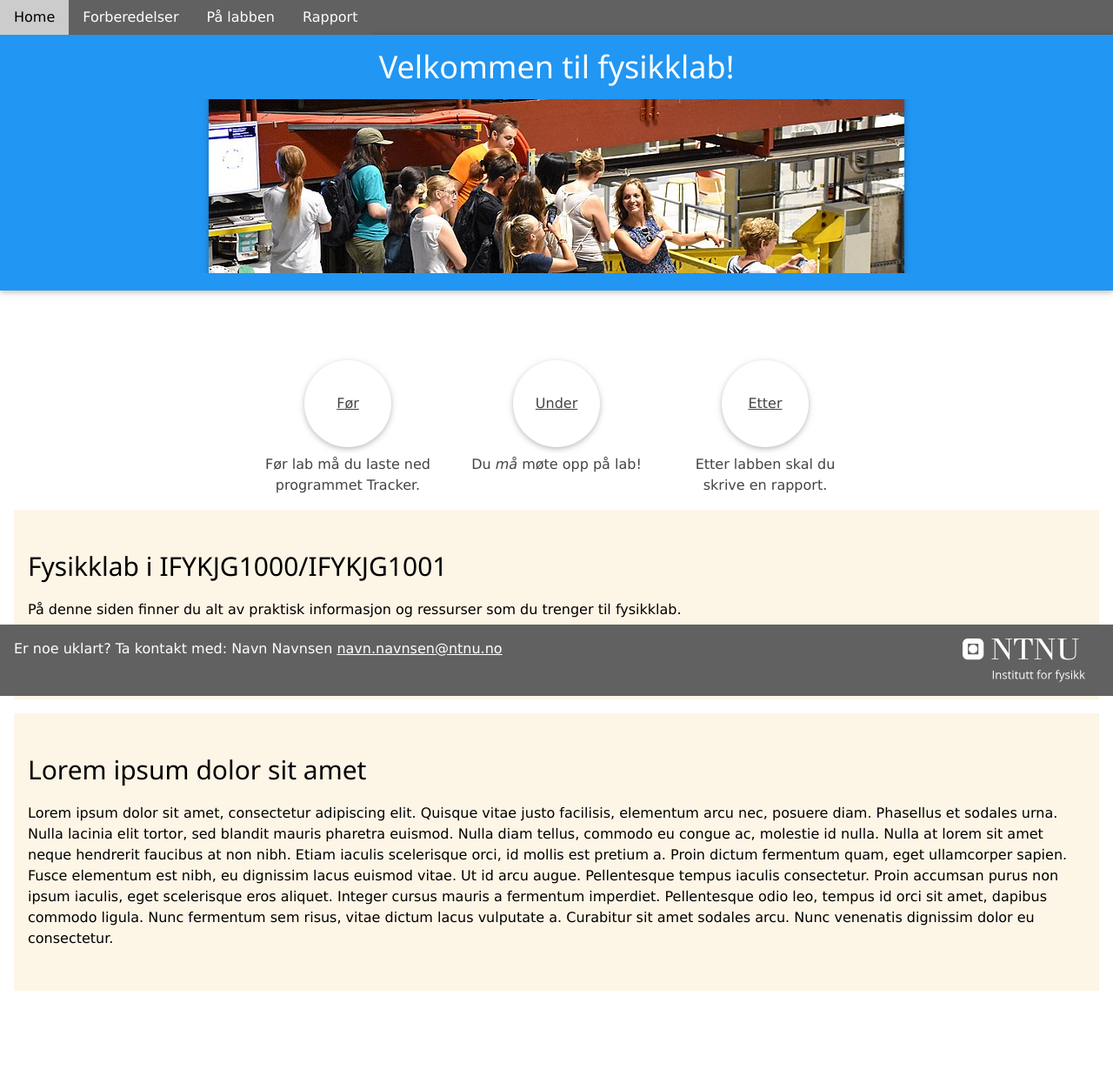
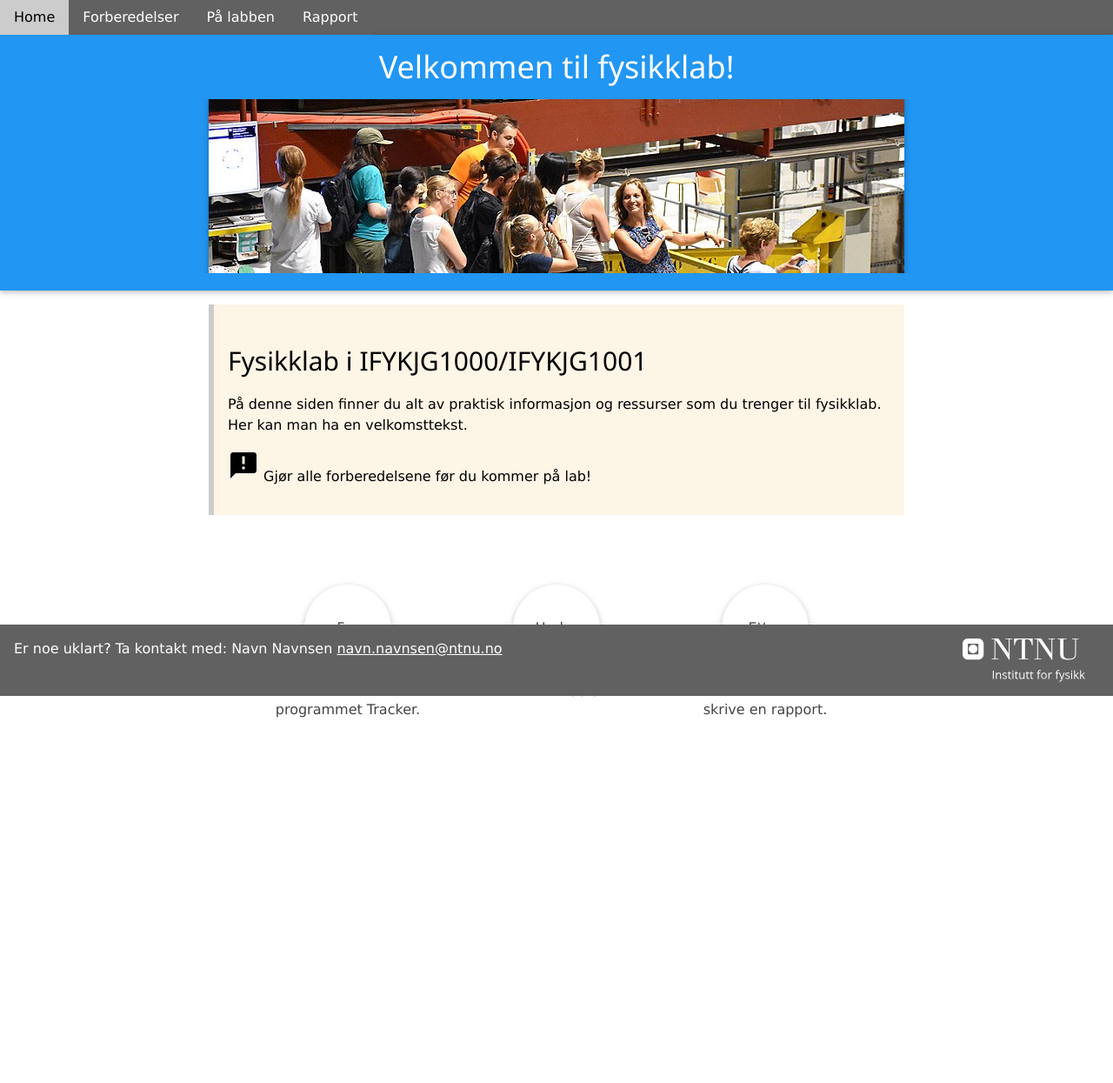
Before and after one commit to Northo/LabPage, a PHP site: page / in a window 1280 px wide. Shown: the whole page at 87% size. After the commit the page ends 825 px from the top, so only its background shows below. Run offline with PHP 8.4, Linux system fonts and the light colour scheme.

Commit message:
Moves some text to top of index

```diff
--- a/index.php
+++ b/index.php
@@ -6,6 +6,16 @@
 	        <img src="assets/sample_image.jpg" class="w3-card" style="margin-top: -135px;">
 	    </div>
         </div>
+
+
+        <section class="w3-container narrow w3-panel w3-margin-top w3-sand w3-leftbar w3-padding-32">
+                 <h2>Fysikklab i IFYKJG1000/IFYKJG1001</h2>
+                 <p>
+                      På denne siden finner du alt av praktisk informasjon og ressurser som du trenger til fysikklab.
+Her kan man ha en velkomsttekst.
+</p>
+                                                                                                                    <i class="material-icons w3-xxlarge">announcement</i> Gjør alle forberedelsene før du kommer på lab!
+        </section>
         <div class="flex-container flex-center">
             <div class="badge">
                 <a href="forberedelse.phtml" class="badge__circle shadow">
@@ -29,18 +39,4 @@
             </div>
         </div><!-- Flex container -->
 
-
-        <section class="w3-container w3-panel w3-sand w3-margin w3-padding-32">
-                 <h2>Fysikklab i IFYKJG1000/IFYKJG1001</h2>
-                 <p>
-                      På denne siden finner du alt av praktisk informasjon og ressurser som du trenger til fysikklab.
-</p>
-                                                                                                                    <i class="material-icons w3-xxlarge">announcement</i> Gjør alle forberedelsene før du kommer på lab!
-        </section>
-
-
-        <section class="w3-container w3-panel w3-sand w3-margin w3-padding-32">
-            <h2>Lorem ipsum dolor sit amet</h2>
-            <p>Lorem ipsum dolor sit amet, consectetur adipiscing elit. Quisque vitae justo facilisis, elementum arcu nec, posuere diam. Phasellus et sodales urna. Nulla lacinia elit tortor, sed blandit mauris pharetra euismod. Nulla diam tellus, commodo eu congue ac, molestie id nulla. Nulla at lorem sit amet neque hendrerit faucibus at non nibh. Etiam iaculis scelerisque orci, id mollis est pretium a. Proin dictum fermentum quam, eget ullamcorper sapien. Fusce elementum est nibh, eu dignissim lacus euismod vitae. Ut id arcu augue. Pellentesque tempus iaculis consectetur. Proin accumsan purus non ipsum iaculis, eget scelerisque eros aliquet. Integer cursus mauris a fermentum imperdiet. Pellentesque odio leo, tempus id orci sit amet, dapibus commodo ligula. Nunc fermentum sem risus, vitae dictum lacus vulputate a. Curabitur sit amet sodales arcu. Nunc venenatis dignissim dolor eu consectetur.</p>
-        </section>
 <?php include 'footer.phtml'; ?>
```
